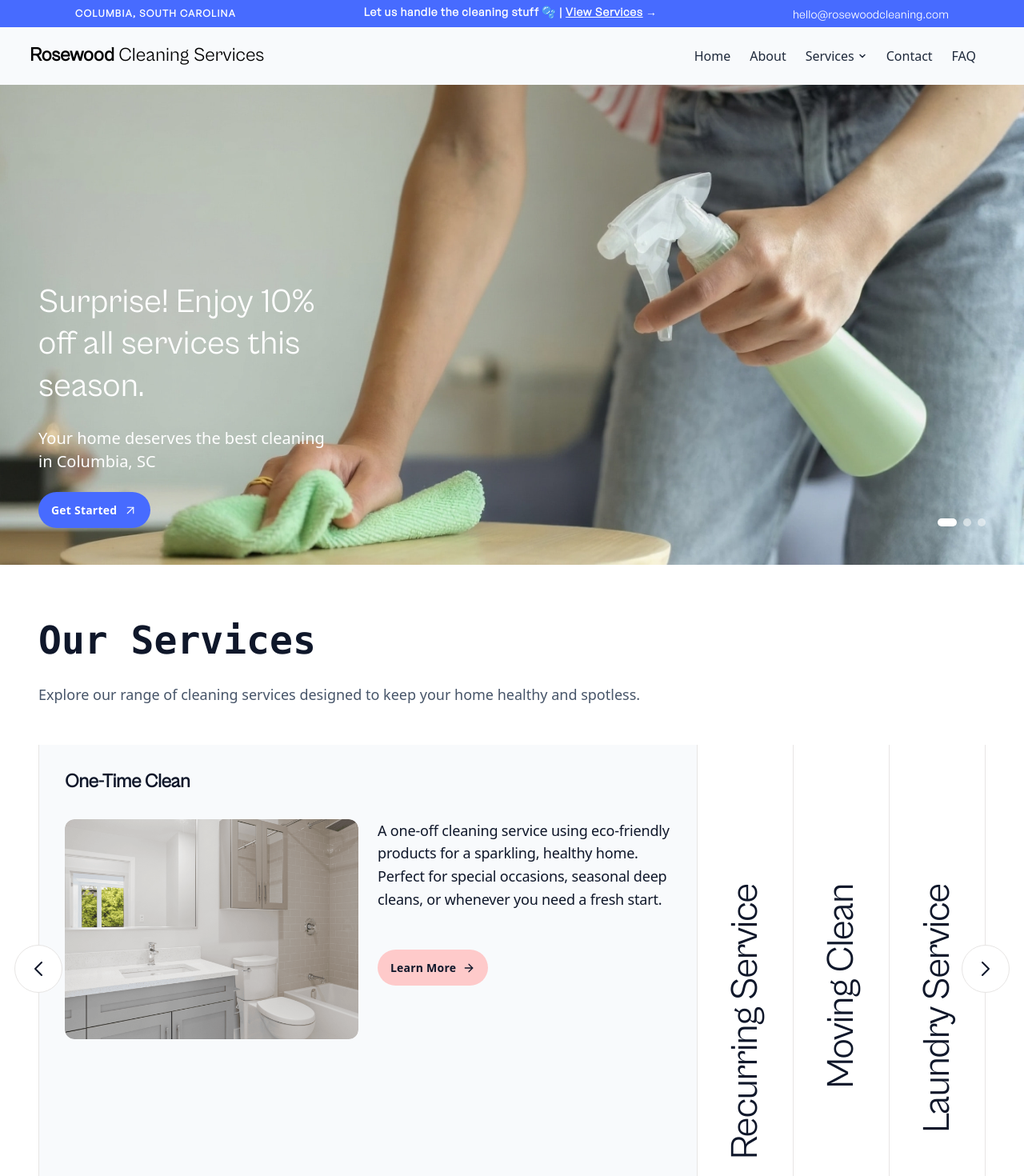
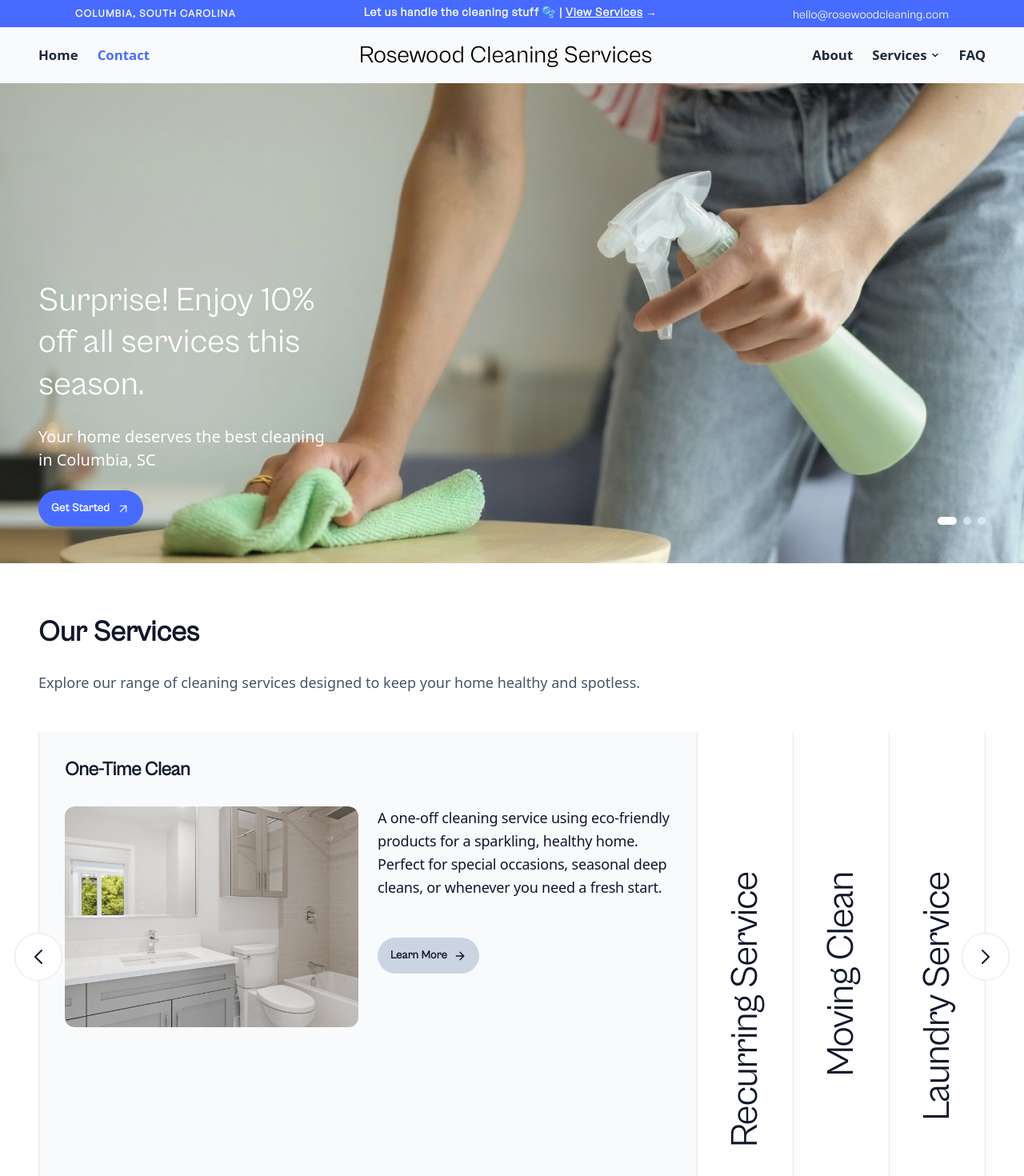
Before and after one commit to alexgoodestudio/rosewood_cleaning_service, a React (Create React App) app: page / in a window 1280 px wide. Shown: the top 1470 px of the page at 80% size. Built offline with nearby package versions, Linux system fonts and the light colour scheme.

Commit message:
styling the nav bar

```diff
--- a/src/Components/Interested.js
+++ b/src/Components/Interested.js
@@ -66,13 +66,8 @@ function Interested() {
             {/* Large centered heading */}
             <h2
               ref={headingRef}
-              className="text-5xl gs font-bold text-slate-900 mb-6 mb-lg-7"
-              style={{
-                letterSpacing: '-0.03em',
-                lineHeight: '1.05',
-                maxWidth: '800px',
-                margin: '0 auto 2rem auto'
-              }}
+              className="text-4xl cabinet font-bold  mb-6 mb-lg-7"
+
             >
               Let us handle the cleaning stuff.
             </h2>
@@ -87,12 +82,12 @@ function Interested() {
                 margin: '0 auto 2.5rem auto'
               }}
             >
-              Get a quote today and see how we can make your life easier.
+              So <span className="italic">you</span> can <span className="border rounded-xl px-2 bg-slate-200 ">focus</span> on what <span className="font-bold">matters</span>.
             </p>
 
             {/* CTA */}
             <div ref={ctaRef}>
-              <a href="/contact" className="btn-cta">
+              <a href="/contact" className="btn-cta cabinet">
                 Get Started
                 <ArrowUpRight size={18} strokeWidth={2} />
               </a>
@@ -100,13 +95,13 @@ function Interested() {
 
             {/* Subtle footer note */}
             <p
-              className="text-sm text-slate-500 mt-5"
+              className="text-sm text-slate-500 italic mt-5"
               style={{
                 letterSpacing: '0.02em',
                 fontWeight: '500'
               }}
             >
-              Local cleaning services in Columbia, SC
+              Located in Columbia, SC
             </p>
           </div>
         </div>
--- a/src/Components/Mission.js
+++ b/src/Components/Mission.js
@@ -61,11 +61,8 @@ function Mission() {
 
               {/* Heading - Editorial bold with tight tracking */}
               <h2
-                className="text-4xl font-mono font-bold text-slate-900 mb-5 mb-lg-6"
-                style={{
-                  letterSpacing: '-0.025em',
-                  lineHeight: '1.1'
-                }}
+                className="text-4xl cabinet font-bold text-slate-900 mb-5 mb-lg-6"
+
               >
                 Reclaim Your Free Time
               </h2>
--- a/src/Components/Nav.js
+++ b/src/Components/Nav.js
@@ -9,17 +9,24 @@ function Nav() {
   return (
     <nav className="navbar text-slate-800 flex flex-col" style={{ padding: 0 }}>
       {/* Top bar with brand name */}
-      <div className="container-fluid d-flex justify-content-between align-items-center bg-slate-50" style={{ paddingTop: '1rem', paddingBottom: '1rem' }}>
-        <Link to="/" className="navbar-brand  ps-lg-4  btn btn-link  p-0 text-decoration-none">
-          <span className="cabinet text-2xl"><span className="font-bold ">Rosewood</span> Cleaning Services</span>
+      <div className="container-fluid d-flex justify-content-center align-items-center bg-slate-50" style={{ paddingTop: '1rem', paddingBottom: '1rem', position: 'relative' }}>
+        {/* Home & Contact links - far left on desktop */}
+        <div className="d-none d-lg-flex align-items-center gap-4" style={{ position: 'absolute', left: '3rem' }}>
+          <Link to="/" className="text-decoration-none text-slate-800 hover:text-slate-600 transition-colors font-semibold" style={{ fontSize: '1.05rem' }}>
+            Home
+          </Link>
+          <Link to="/contact" className="text-decoration-none transition-colors font-semibold" style={{ fontSize: '1.05rem', color: '#476bff' }}>
+            Contact
+          </Link>
+        </div>
+
+        <Link to="/" className="navbar-brand btn btn-link p-0 text-decoration-none">
+          <span className="cabinet font-medium brand-text">Rosewood Cleaning Services</span>
         </Link>
 
         {/* Desktop Navigation Links */}
-        <div className="d-none d-lg-flex align-items-center gap-4" style={{ marginRight: '3rem' }}>
-          <Link to="/" className="text-decoration-none text-slate-800 hover:text-slate-600 transition-colors">
-            Home
-          </Link>
-          <Link to="/about" className="text-decoration-none text-slate-800 hover:text-slate-600 transition-colors">
+        <div className="d-none d-lg-flex align-items-center gap-4" style={{ marginRight: '3rem', position: 'absolute', right: 0 }}>
+          <Link to="/about" className="text-decoration-none text-slate-800 hover:text-slate-600 transition-colors font-semibold" style={{ fontSize: '1.05rem' }}>
             About
           </Link>
 
@@ -31,8 +38,8 @@ function Nav() {
             style={{ padding: '0.5rem 0' }}
           >
             <span
-              className="text-slate-800 hover:text-slate-600 transition-colors d-flex align-items-center gap-1"
-              style={{ cursor: 'pointer' }}
+              className="text-slate-800 hover:text-slate-600 transition-colors d-flex align-items-center gap-1 font-semibold"
+              style={{ cursor: 'pointer', fontSize: '1.05rem' }}
             >
               Services
               <svg
@@ -107,17 +114,14 @@ function Nav() {
             )}
           </div>
 
-          <Link to="/contact" className="text-decoration-none text-slate-800 hover:text-slate-600 transition-colors">
-            Contact
-          </Link>
-          <Link to="/faq" className="text-decoration-none text-slate-800 hover:text-slate-600 transition-colors">
+          <Link to="/faq" className="text-decoration-none text-slate-800 hover:text-slate-600 transition-colors font-semibold" style={{ fontSize: '1.05rem' }}>
             FAQ
           </Link>
         </div>
       </div>
 
       {/* Mobile Navigation Links - Below brand name */}
-      <div className="mobile-links-nav d-lg-none">
+      <div className="mobile-links-nav d-lg-none cabinet">
         <Link to="/" className="mobile-link-item">Home</Link>
         <div className="mobile-services-dropdown">
           <button
--- a/src/Components/Opener.js
+++ b/src/Components/Opener.js
@@ -135,7 +135,7 @@ function Opener() {
             <p className="text-xl mb-6">
               {displayedSubtext}
             </p>
-            <a href="/contact" className="btn-cta group">
+            <a href="/contact" className="btn-cta cabinet group">
               Get Started
               <ArrowUpRight
                 size={18}
--- a/src/Components/ReviewMarquee.js
+++ b/src/Components/ReviewMarquee.js
@@ -151,8 +151,8 @@ function ReviewMarquee() {
     const row1Width = row1.scrollWidth / 2;
     const row2Width = row2.scrollWidth / 2;
 
-    gsap.fromTo(row1, { x: 0 }, { x: -row1Width, duration: 25, repeat: -1, ease: "linear" });
-    gsap.fromTo(row2, { x: -row2Width }, { x: 0, duration: 25, repeat: -1, ease: "linear" });
+    gsap.fromTo(row1, { x: 0 }, { x: -row1Width, duration: 35, repeat: -1, ease: "linear" });
+    gsap.fromTo(row2, { x: -row2Width }, { x: 0, duration: 35, repeat: -1, ease: "linear" });
   }, []);
 
   const renderReview = (review, i) => (
@@ -174,7 +174,7 @@ function ReviewMarquee() {
 
   return (
     <div className="space-y-12 bg-white pb-3 py-lg-5 pt-5">
-      <h2 className="text-3xl font-semibold mb-3 mb-md-5 container font-mono">Loved By Our Customers 💘</h2>
+      <h2 className="text-4xl font-semibold mb-3 mb-md-5 container cabinet">Loved By Our Customers </h2>
 
       {/* Row 1 */}
       <div className="overflow-hidden">
--- a/src/Components/Services.js
+++ b/src/Components/Services.js
@@ -106,7 +106,7 @@ const ExpandableService = ({ title, description, image, link, index, isExpanded,
                 href={link}
                 className={`btn-service ${buttonColor}`}
               >
-                <span>Learn More</span>
+                <span className='cabinet '>Learn More</span>
                 <ArrowRight size={16} />
               </a>
             </div>
@@ -169,7 +169,7 @@ function Services() {
       <div className="container-fluid px-4 px-lg-5">
         <div className="row mb-8">
           <div className="col-lg-8">
-            <h2 className="text-5xl font-black font-mono text-slate-900 mb-6">
+            <h2 className="text-4xl font-black cabinet text-slate-900 mb-6">
               Our Services
             </h2>
             <p className="text-lg text-slate-600">
--- a/src/Style.css
+++ b/src/Style.css
@@ -47,6 +47,19 @@
 .chillax {
   font-family: 'chillax', sans-serif;
   font-display: block;
+}
+
+/* Brand text responsive sizing */
+.brand-text {
+  font-size: 1.875rem; /* 3xl on desktop */
+  line-height: 2.25rem;
+}
+
+@media (max-width: 991px) {
+  .brand-text {
+    font-size: 1.75rem; /* 3xl on mobile (smaller than 2rem) */
+    line-height: 2rem;
+  }
 }
 
 /* ------------------------------    UTILITY CLASSES --------------------------------*/
@@ -265,41 +278,19 @@ a.btn-service:hover svg,
   transform: translateX(4px);
 }
 
-/* Service Button Color Variants - Matching Review Marquee */
-/* Red - One-Time Clean (Alex G.) */
-.btn-service-red {
-  background-color: #fecaca !important; /* bg-red-200 */
-}
-
-.btn-service-red:hover {
-  background-color: #fca5a5 !important; /* bg-red-300 */
-}
-
-/* Lime/Green - Recurring Service */
-.btn-service-lime {
-  background-color: #d9f99d !important; /* bg-lime-200 */
-}
-
-.btn-service-lime:hover {
-  background-color: #bef264 !important; /* bg-lime-300 */
-}
-
-/* Purple - Moving Clean */
-.btn-service-purple {
-  background-color: #e9d5ff !important; /* bg-purple-200 */
-}
-
-.btn-service-purple:hover {
-  background-color: #d8b4fe !important; /* bg-purple-300 */
-}
-
-/* Indigo - Laundry Service */
+/* Service Button Color Variants - All use bg-slate-300 */
+.btn-service-red,
+.btn-service-lime,
+.btn-service-purple,
 .btn-service-indigo {
-  background-color: #c7d2fe !important; /* bg-indigo-200 */
-}
-
+  background-color: #cbd5e1 !important; /* bg-slate-300 */
+}
+
+.btn-service-red:hover,
+.btn-service-lime:hover,
+.btn-service-purple:hover,
 .btn-service-indigo:hover {
-  background-color: #a5b4fc !important; /* bg-indigo-300 */
+  background-color: #94a3b8 !important; /* bg-slate-400 */
 }
 
 @media (min-width: 992px) {
@@ -360,8 +351,7 @@ a.btn-service:hover svg,
   height: 50%;
   padding: 1.5rem;
   color: #042f2e;
-  /* background-color: #f8fafc; */
-    background-color: #ccfbf1 ;
+  background-color: #eff6ff; /* blue-50 - very light blue, soft and clean */
   display: flex;
   align-items: center;
 }
@@ -446,7 +436,7 @@ a.btn-service:hover svg,
 
 .mobile-link-item {
   text-decoration: none;
-  color: #64748b;
+  color: #1e293b; /* slate-800 - darker */
   font-size: 0.875rem;
   font-weight: 500;
   transition: color 0.3s ease;
@@ -455,7 +445,7 @@ a.btn-service:hover svg,
 
 .mobile-link-item:hover,
 .mobile-link-item:active {
-  color: #00897B;
+  color: #476bff; /* banner blue */
 }
 
 /* Mobile Services Dropdown */
@@ -488,7 +478,7 @@ a.btn-service:hover svg,
 .mobile-service-item {
   display: block;
   padding: 0.75rem 1rem;
-  color: #64748b;
+  color: #1e293b; /* slate-800 - darker */
   text-decoration: none;
   font-size: 0.875rem;
   font-weight: 500;
```
Also changed, not shown: src/Components/ContactPage.js (+5 -5 lines).
